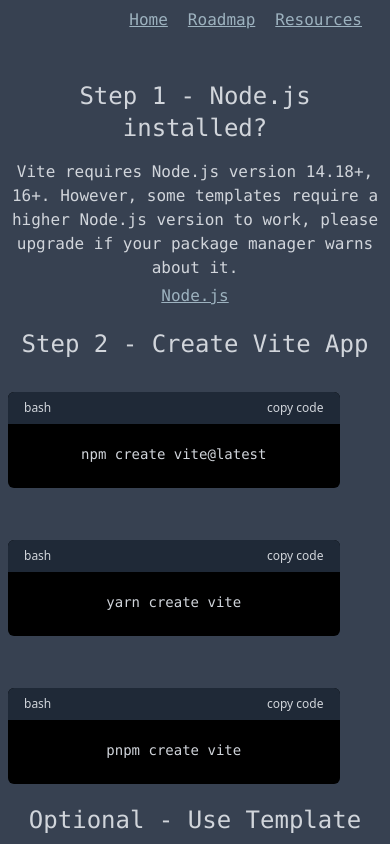
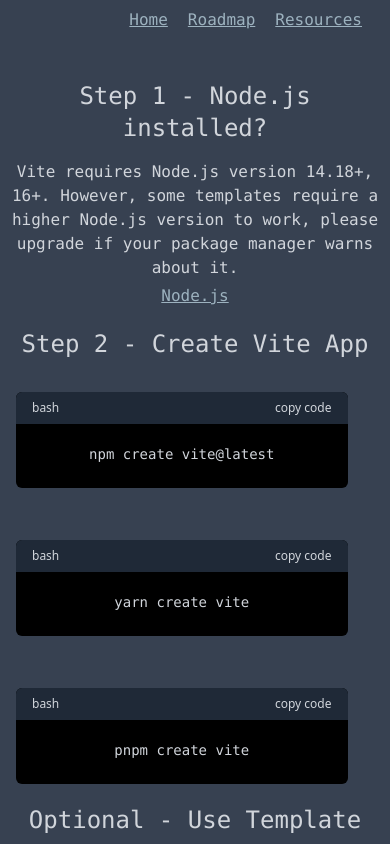
Before and after one commit to timobickmann/roadmap, a React (Vite) app: page /resources/vite/setup in a window 390 px wide. Shown: the top 844 px of the page. Built offline with nearby package versions, Linux system fonts and the light colour scheme; some icons are missing.

Commit message:
mobile test

```diff
--- a/src/components/SetupStep.tsx
+++ b/src/components/SetupStep.tsx
@@ -30,11 +30,12 @@
                 </Link>
               )}
               {element.code !== "" && (
-                <CodeBlock
+                <div className="mx-2 sm:mx-0">
+                  <CodeBlock
                   file={element.file}
                   language={element.language}
                   code={element.code}
-                />
+                /></div>
               )}
             </div>
           </>
```
